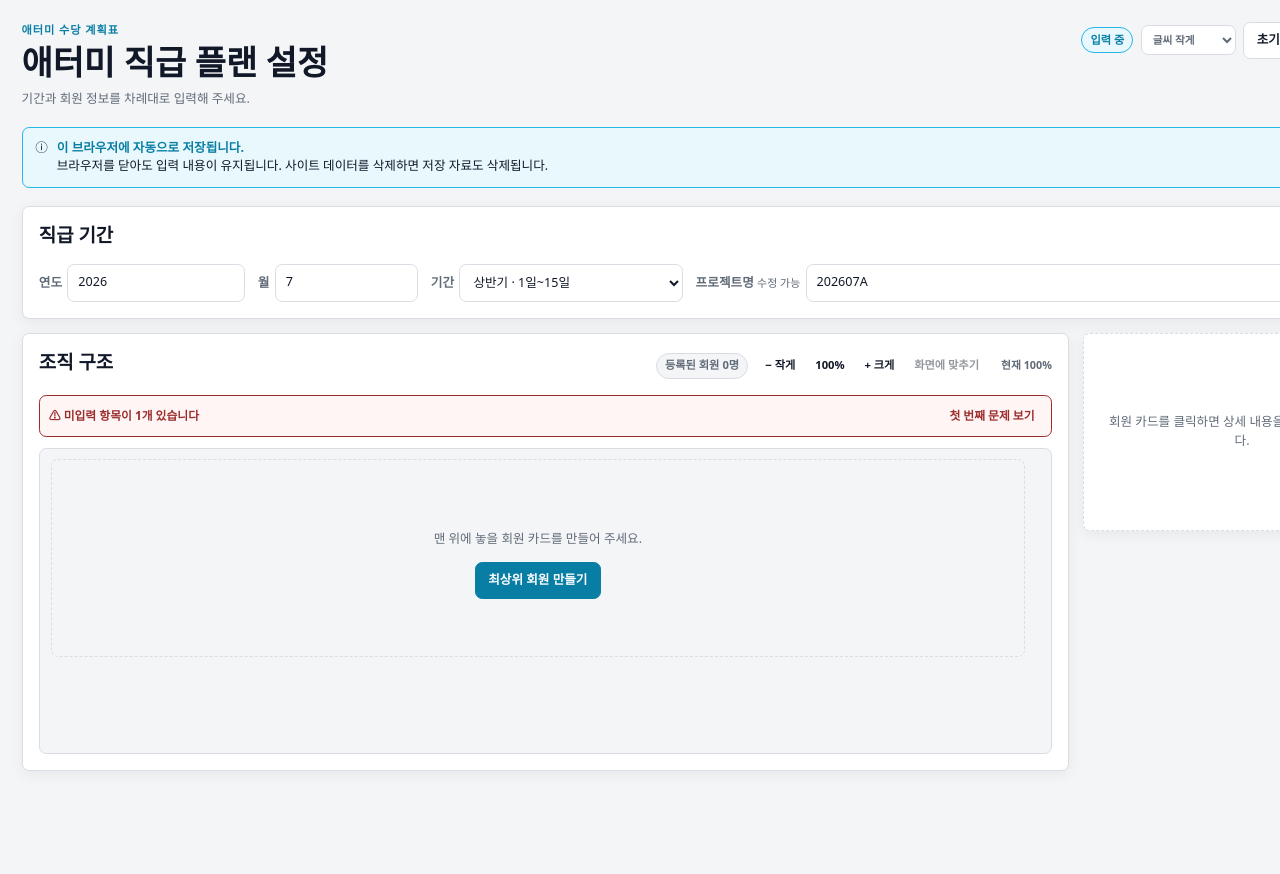
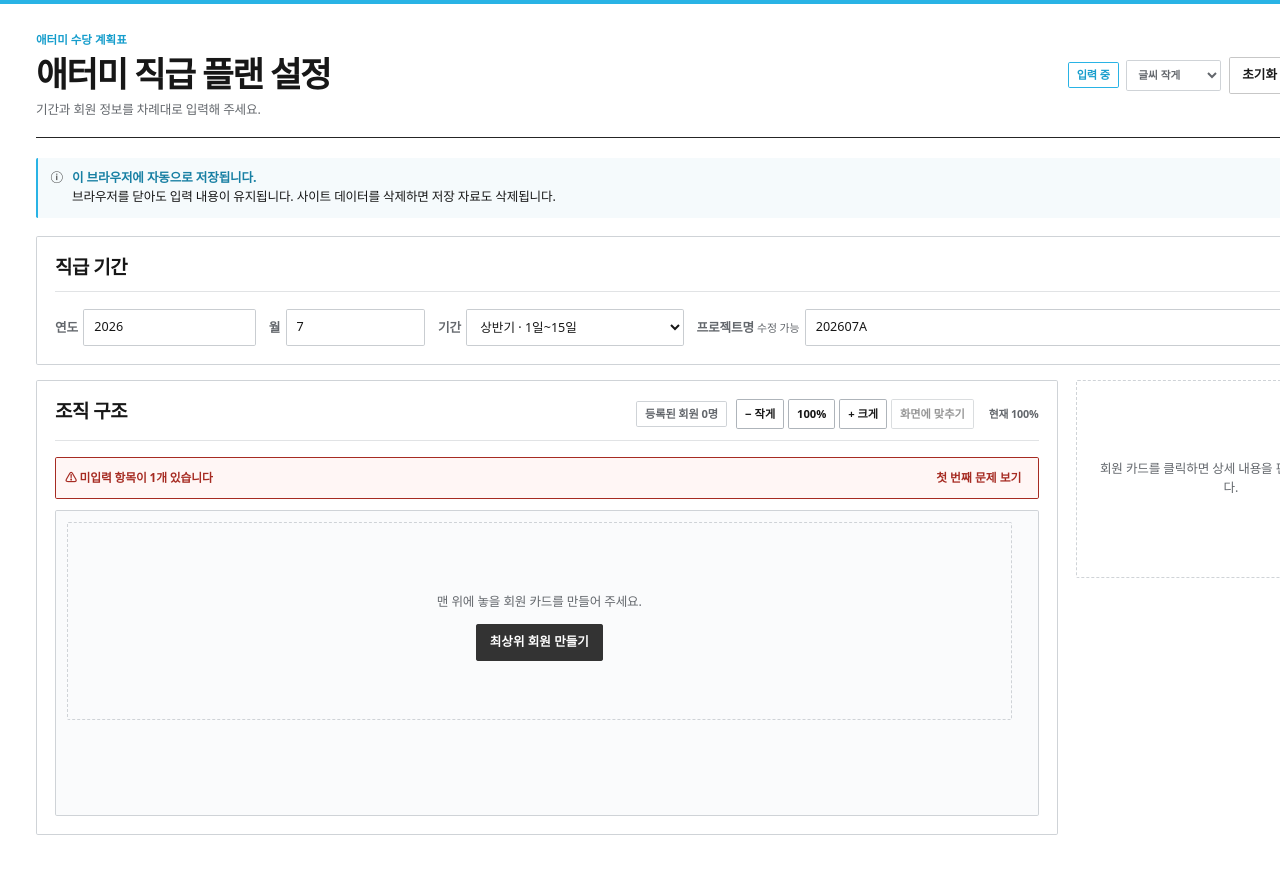
Before and after one commit to mworkroom/ngplan, a React (Vite) app: page / in a window 1280 px wide. Shown: the top 874 px of the page. Before the commit the page ends 800 px from the top, so only its background shows below. Built offline with nearby package versions, Linux system fonts and the light colour scheme.

Commit message:
feat: update UI styles and theme for improved visual hierarchy and consistency

```diff
--- a/src/ui/styles.css
+++ b/src/ui/styles.css
@@ -1183,6 +1183,160 @@
   }
 }
 
+/* Corporate workspace visual language: restrained radius, lines, and data-first hierarchy. */
+body {
+  letter-spacing: -0.012em;
+}
+
+:focus-visible {
+  outline-width: 2px;
+  outline-offset: 2px;
+}
+
+#app {
+  border-top: 4px solid var(--color-accent);
+}
+
+.app-shell {
+  padding: 30px 40px 48px;
+}
+
+.app-header,
+.app-shell__header {
+  align-items: center;
+  margin-bottom: 22px;
+  padding-bottom: 20px;
+  border-bottom: 1px solid #252525;
+}
+
+.app-header__eyebrow,
+.app-shell__eyebrow {
+  margin-bottom: 6px;
+  font-size: 0.8rem;
+  font-weight: 700;
+  letter-spacing: 0;
+  text-transform: none;
+}
+
+.app-header h1,
+.app-shell__title {
+  font-size: clamp(1.85rem, 3vw, 2.5rem);
+  line-height: 1.15;
+  letter-spacing: -0.045em;
+}
+
+.storage-notice {
+  border: 0;
+  border-left: 3px solid var(--color-accent);
+  background: #f5fafc;
+}
+
+.storage-notice strong {
+  color: #177fa3;
+}
+
+.workspace-grid,
+.setup-layout {
+  gap: 20px;
+}
+
+.panel,
+.setup-panel {
+  padding: 20px;
+}
+
+.panel__header,
+.setup-panel__header {
+  margin-bottom: 18px;
+  padding-bottom: 12px;
+  border-bottom: 1px solid #e1e3e5;
+}
+
+.panel__title,
+.setup-panel__title,
+.panel h2,
+.panel h3 {
+  letter-spacing: -0.025em;
+}
+
+.field input,
+.field select,
+.field textarea,
+.control {
+  border-color: #c9cdd1;
+}
+
+.button,
+.primary-button,
+.secondary-button,
+.danger-button,
+.text-button,
+.icon-button {
+  font-weight: 650;
+}
+
+.button--primary,
+.primary-button {
+  border-color: var(--color-action);
+  background: var(--color-action);
+}
+
+.button--primary:hover,
+.primary-button:hover {
+  border-color: var(--color-action-hover);
+  background: var(--color-action-hover);
+}
+
+.button--secondary,
+.secondary-button {
+  border-color: #c7c7c7;
+}
+
+.status-badge {
+  border-radius: var(--radius-control);
+  background: var(--color-panel);
+}
+
+.organization-zoom button {
+  border-radius: var(--radius-control);
+}
+
+.organization-tree__viewport {
+  background: #fafbfc;
+}
+
+.member-card.member-card--selected,
+.member-card[aria-current="true"] {
+  border: 2px solid var(--color-accent-action);
+  box-shadow: inset 3px 0 0 var(--color-accent-action);
+}
+
+.member-card[class*="sheet-marker--"] .member-card__select {
+  border-radius: 0;
+}
+
+@media (max-width: 820px) {
+  .app-shell {
+    padding: 20px 18px 36px;
+  }
+
+  .app-header,
+  .app-shell__header {
+    align-items: flex-start;
+  }
+}
+
+@media (max-width: 520px) {
+  .app-shell {
+    padding: 16px 12px 28px;
+  }
+
+  .panel,
+  .setup-panel {
+    padding: 16px 14px;
+  }
+}
+
 @media (prefers-reduced-motion: reduce) {
   *,
   *::before,
@@ -1775,3 +1929,75 @@
     grid-template-columns: 1fr;
   }
 }
+
+/* Manual planning keeps its compact/comfortable widths; only its visual treatment changes. */
+.manual-plan-sheet {
+  padding: 20px 0 0;
+  border: 0;
+  border-top: 1px solid #252525;
+  border-radius: 0;
+  box-shadow: none;
+}
+
+.manual-plan-toolbar {
+  margin-bottom: 16px;
+  padding: 0 2px 14px;
+  border-bottom: 1px solid #e0e2e4;
+}
+
+.manual-plan-scroll,
+.manual-summary-grid,
+.manual-summary-overview-scroll {
+  border-radius: 0;
+}
+
+.manual-plan-table tfoot > tr > * {
+  background: #f0f2f4;
+}
+
+.manual-plan-table thead th {
+  background: #f2f4f6;
+}
+
+.manual-plan-table__date-heading {
+  background: #e9edf0 !important;
+}
+
+.manual-plan-table__date-cell {
+  background: #f6f7f8 !important;
+}
+
+.manual-plan-table__column-heading--left,
+.manual-plan-cell--member-left {
+  background: #f5fbfd;
+}
+
+.manual-plan-table__column-heading--right,
+.manual-plan-cell--member-right {
+  background: #f8f7fd;
+}
+
+.manual-plan-table__column-heading--root,
+.manual-plan-cell--member-root {
+  background: #f6f7f8;
+}
+
+.manual-plan-table__total-cell--left {
+  background: #edf8fb !important;
+}
+
+.manual-plan-table__total-cell--right {
+  background: #f1f0fb !important;
+}
+
+.manual-plan-table__total-cell--root {
+  background: #eceff1 !important;
+}
+
+.manual-plan-input {
+  border-radius: 1px;
+}
+
+.manual-summary-overview thead th {
+  background: #f2f4f6;
+}
--- a/src/ui/theme.css
+++ b/src/ui/theme.css
@@ -1,17 +1,20 @@
 :root {
-  --color-accent: #25b7e8;
-  --color-accent-strong: #0aa5dc;
-  --color-accent-action: #087ea4;
-  --color-accent-soft: #e8f8fd;
-  --color-text: #111827;
-  --color-muted: #606b78;
-  --color-background: #f4f5f7;
+  --color-accent: #29b3e5;
+  --color-accent-strong: #0ea8dd;
+  --color-accent-action: #159dcc;
+  --color-accent-soft: #edf9fd;
+  --color-text: #171717;
+  --color-muted: #63676c;
+  --color-background: #ffffff;
   --color-panel: #ffffff;
-  --color-line: #d9dde3;
-  --color-danger: #9b2c2c;
-  --color-danger-soft: #fff5f5;
-  --color-success: #1f7a3b;
-  --color-success-soft: #f0fff4;
-  --radius-control: 8px;
-  --shadow-panel: 0 4px 16px rgba(17, 24, 39, 0.06);
+  --color-line: #cfd3d7;
+  --color-line-strong: #aeb4ba;
+  --color-danger: #a62b22;
+  --color-danger-soft: #fff6f5;
+  --color-success: #237645;
+  --color-success-soft: #f3faf6;
+  --color-action: #333333;
+  --color-action-hover: #202020;
+  --radius-control: 2px;
+  --shadow-panel: none;
 }
```
Also changed, not shown: 4 other files (tests, documents, lock files or other folders).
